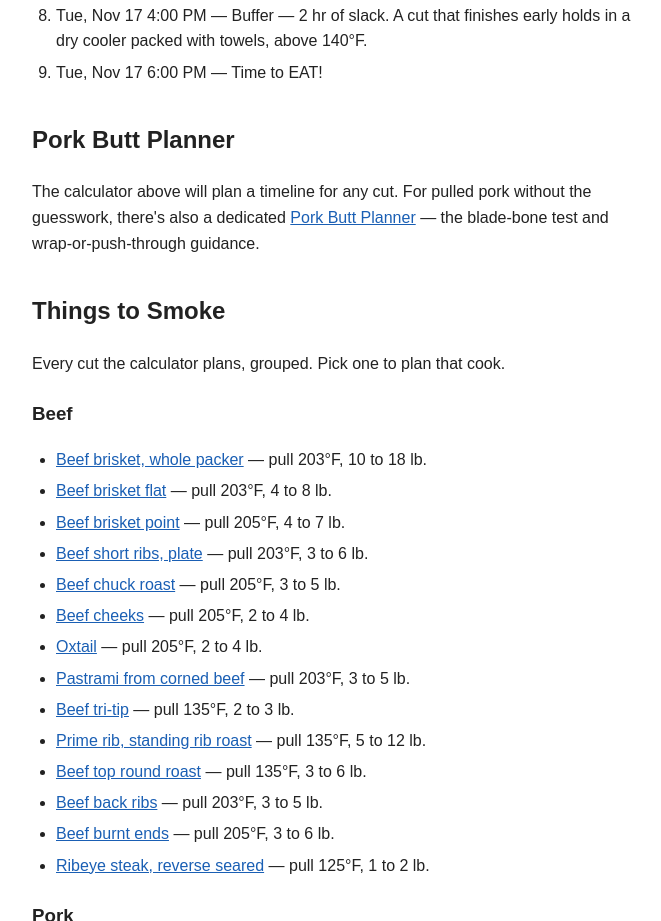
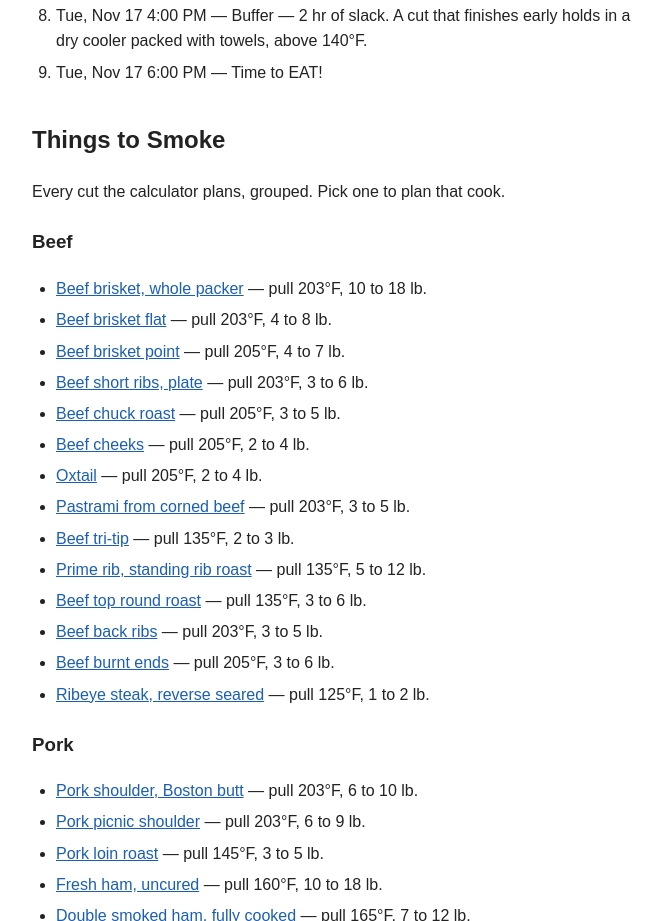
Before and after one commit to Elan-Gr/Recipes, a plain HTML site: page Cooking-Baking Tips/Meat Smoking Calculator.html in a window 1280 px wide. Shown: the part 1308-2229 px from the top of the page, without its empty margins (308-969 px from the left). Drawn offline with Linux system fonts and the light colour scheme.

Commit message:
Meat Smoking Calculator: remove planner section

```diff
--- a/Cooking-Baking Tips/Meat Smoking Calculator.html
+++ b/Cooking-Baking Tips/Meat Smoking Calculator.html
@@ -118,8 +118,6 @@
 <ol id="out-timeline"></ol>
 </div>
 
-<h2>Pork Butt Planner</h2>
-<p>The calculator above will plan a timeline for any cut. For pulled pork without the guesswork, there's also a dedicated <a href="Pork%20Butt%20Smoking%20Planner.html">Pork Butt Planner</a> — the blade-bone test and wrap-or-push-through guidance.</p>
 
 <h2>Things to Smoke</h2>
 <p>Every cut the calculator plans, grouped. Pick one to plan that cook.</p>
```
